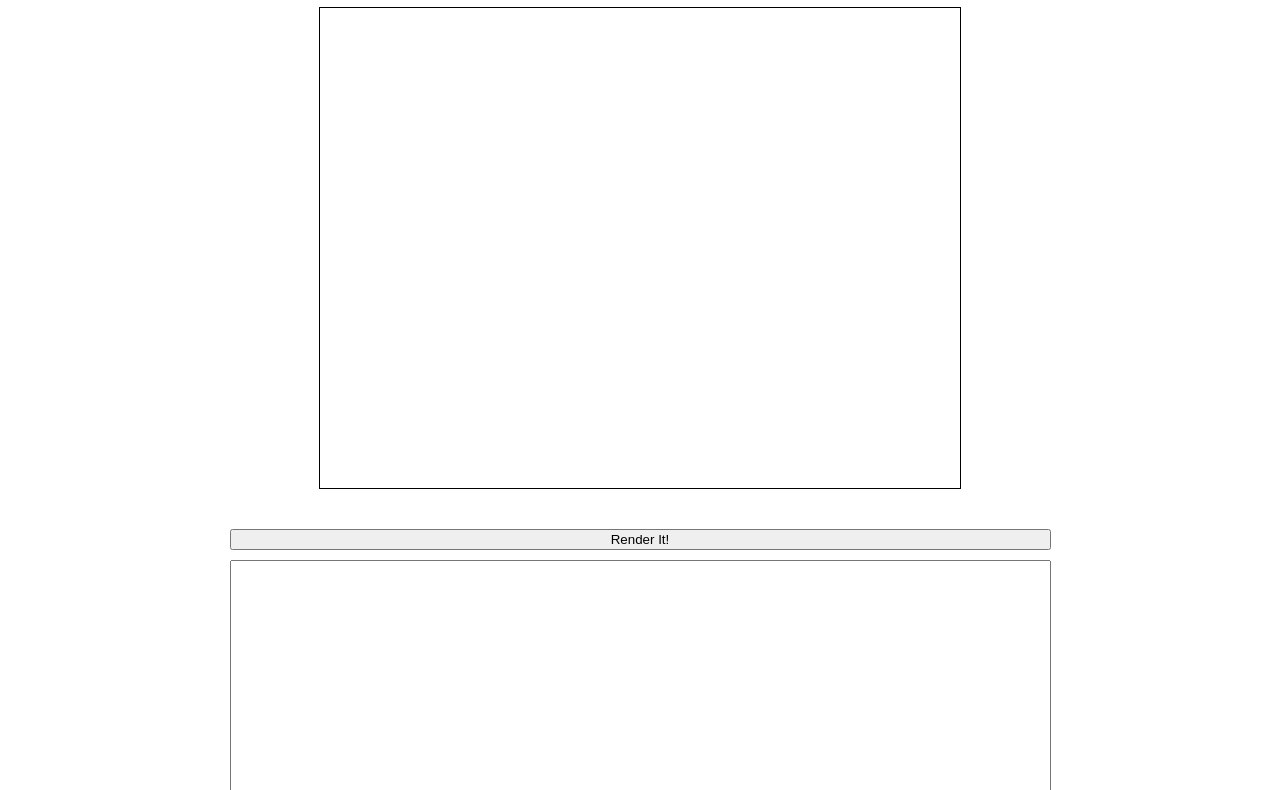
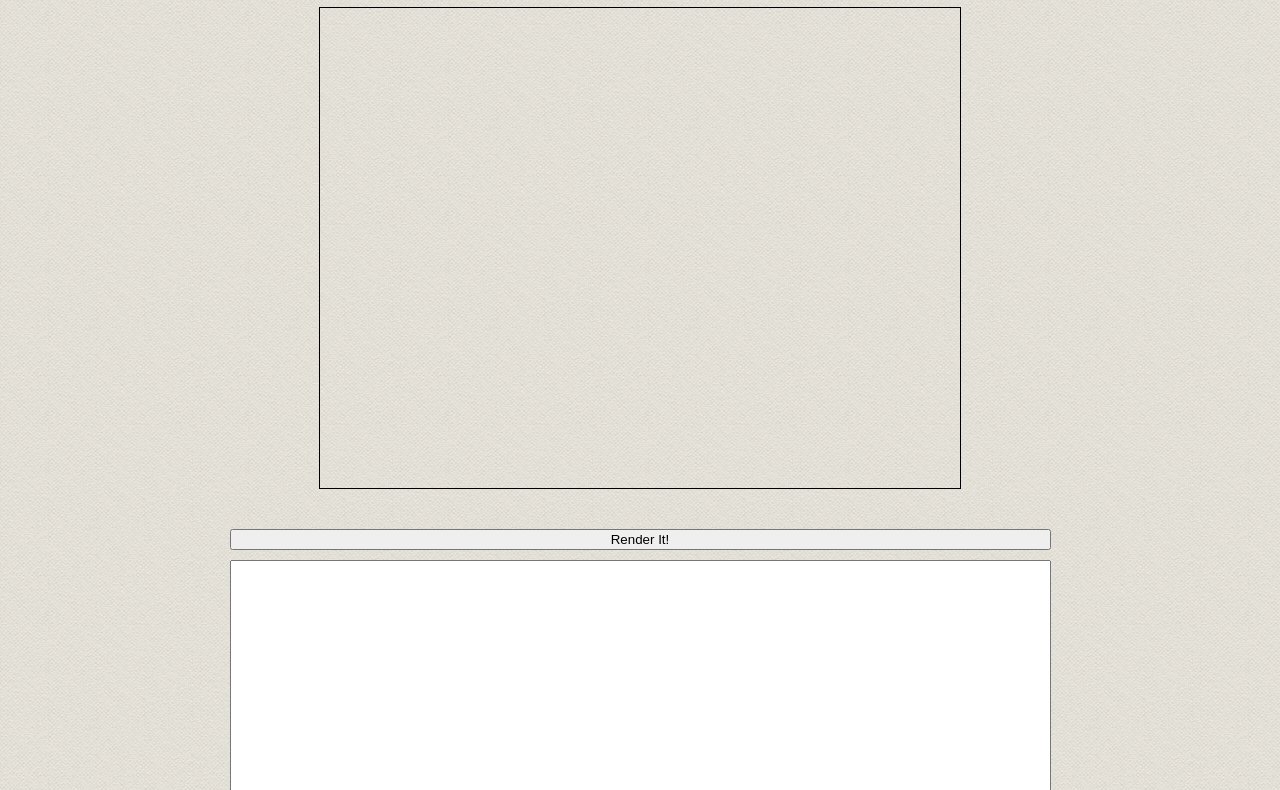
Before and after one commit to matklad/jsray, a plain HTML site: page index.html in a window 1280 px wide. Shown: the part 73-863 px from the top of the page. Drawn offline with Linux system fonts and the light colour scheme.

Commit message:
background image

```diff
--- a/3dparty.txt
+++ b/3dparty.txt
@@ -1,2 +1,3 @@
 jquery https://jquery.com/
 google traceur https://github.com/google/traceur-compiler/wiki/Getting-Started
+background image from http://subtlepatterns.com/
--- a/style.css
+++ b/style.css
@@ -1,3 +1,7 @@
+body {
+  background-image: url(background.png)
+}
+
 .header {
   text-align: center;
 }
```
Also changed, not shown: background.png (added), seamless_paper_texture/seamless_paper_texture/readme.txt (added), 1 other file.
